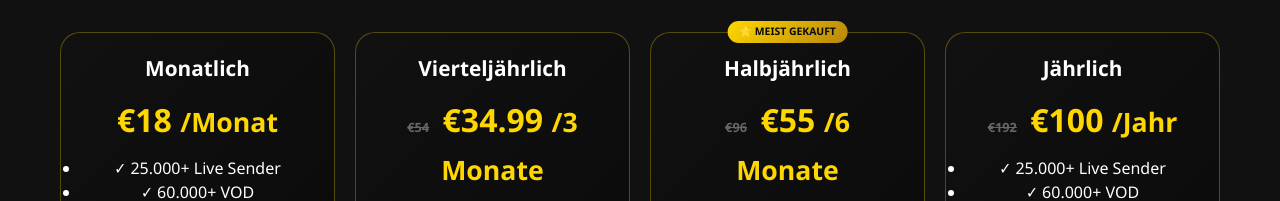
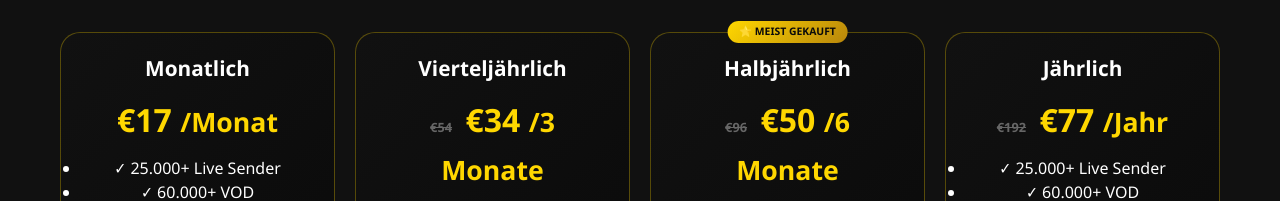
Before and after one commit to aliensgest/solaratv.tv, a plain HTML site: page germany-best-iptv.html in a window 1280 px wide. Shown: the part 1632-1833 px from the top of the page. Drawn offline with Linux system fonts and the light colour scheme.

Commit message:
Update germany-best-iptv.html

```diff
--- a/germany-best-iptv.html
+++ b/germany-best-iptv.html
@@ -249,10 +249,10 @@
   <div class="container">
     <h2 class="section-title">💰 Preise – Bestes Preis-Leistungs-Verhältnis für Deutschland</h2>
     <div class="pricing-grid">
-      <div class="pricing-card"><div class="plan-name">Monatlich</div><div class="price">€18 <small>/Monat</small></div><ul><li>✓ 25.000+ Live Sender</li><li>✓ 60.000+ VOD</li><li>✓ HD Qualität</li><li>✓ 24/7 Support</li></ul><button class="plan-btn" onclick="window.open('https://wa.me/212600160196?text=I%20want%20the%20Germany%20monthly%20plan','_blank')">Jetzt Wählen</button></div>
-      <div class="pricing-card"><div class="plan-name">Vierteljährlich</div><div class="price"><span class="old-price">€54</span> €34.99 <small>/3 Monate</small></div><ul><li>✓ 25.000+ Live Sender</li><li>✓ 60.000+ VOD</li><li>✓ HD Qualität</li><li>✓ Priority Support</li></ul><button class="plan-btn" onclick="window.open('https://wa.me/212600160196?text=I%20want%20the%20Germany%203%20month%20plan','_blank')">27% Sparen</button></div>
-      <div class="pricing-card popular"><div class="popular-badge">⭐ MEIST GEKAUFT</div><div class="plan-name">Halbjährlich</div><div class="price"><span class="old-price">€96</span> €55 <small>/6 Monate</small></div><ul><li>✓ 25.000+ Live Sender</li><li>✓ 60.000+ VOD</li><li>✓ HD Qualität</li><li>✓ VIP Support</li></ul><button class="plan-btn" onclick="window.open('https://wa.me/212600160196?text=I%20want%20the%20Germany%206%20month%20plan','_blank')">43% Sparen</button></div>
-      <div class="pricing-card"><div class="plan-name">Jährlich</div><div class="price"><span class="old-price">€192</span> €100 <small>/Jahr</small></div><ul><li>✓ 25.000+ Live Sender</li><li>✓ 60.000+ VOD</li><li>✓ HD Qualität</li><li>✓ Platinum Support</li></ul><button class="plan-btn" onclick="window.open('https://wa.me/212600160196?text=I%20want%20the%20Germany%2012%20month%20plan','_blank')">48% Sparen</button></div>
+      <div class="pricing-card"><div class="plan-name">Monatlich</div><div class="price">€17 <small>/Monat</small></div><ul><li>✓ 25.000+ Live Sender</li><li>✓ 60.000+ VOD</li><li>✓ HD Qualität</li><li>✓ 24/7 Support</li></ul><button class="plan-btn" onclick="window.open('https://wa.me/212600160196?text=I%20want%20the%20Germany%20monthly%20plan','_blank')">Jetzt Wählen</button></div>
+      <div class="pricing-card"><div class="plan-name">Vierteljährlich</div><div class="price"><span class="old-price">€54</span> €34 <small>/3 Monate</small></div><ul><li>✓ 25.000+ Live Sender</li><li>✓ 60.000+ VOD</li><li>✓ HD Qualität</li><li>✓ Priority Support</li></ul><button class="plan-btn" onclick="window.open('https://wa.me/212600160196?text=I%20want%20the%20Germany%203%20month%20plan','_blank')">27% Sparen</button></div>
+      <div class="pricing-card popular"><div class="popular-badge">⭐ MEIST GEKAUFT</div><div class="plan-name">Halbjährlich</div><div class="price"><span class="old-price">€96</span> €50 <small>/6 Monate</small></div><ul><li>✓ 25.000+ Live Sender</li><li>✓ 60.000+ VOD</li><li>✓ HD Qualität</li><li>✓ VIP Support</li></ul><button class="plan-btn" onclick="window.open('https://wa.me/212600160196?text=I%20want%20the%20Germany%206%20month%20plan','_blank')">43% Sparen</button></div>
+      <div class="pricing-card"><div class="plan-name">Jährlich</div><div class="price"><span class="old-price">€192</span> €77 <small>/Jahr</small></div><ul><li>✓ 25.000+ Live Sender</li><li>✓ 60.000+ VOD</li><li>✓ HD Qualität</li><li>✓ Platinum Support</li></ul><button class="plan-btn" onclick="window.open('https://wa.me/212600160196?text=I%20want%20the%20Germany%2012%20month%20plan','_blank')">48% Sparen</button></div>
     </div>
   </div>
 </section>
```
